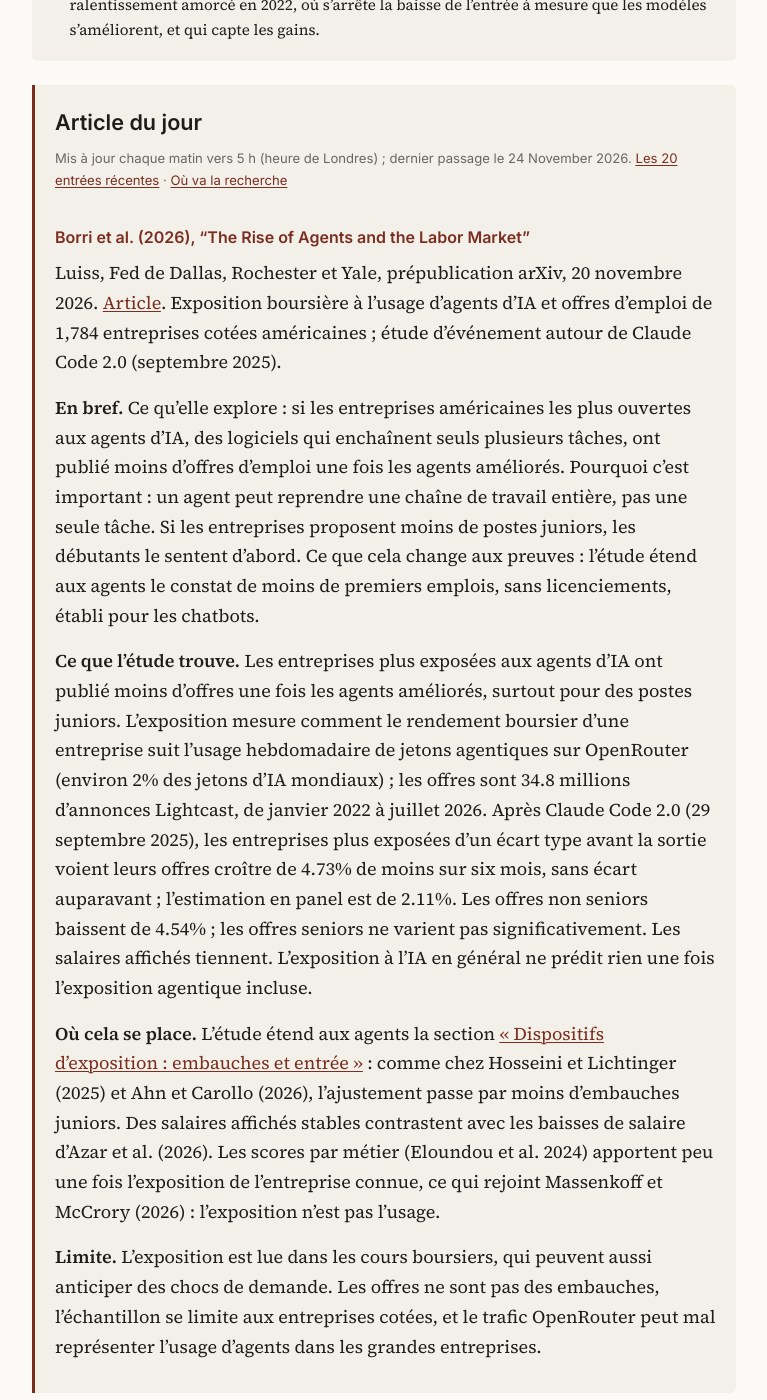
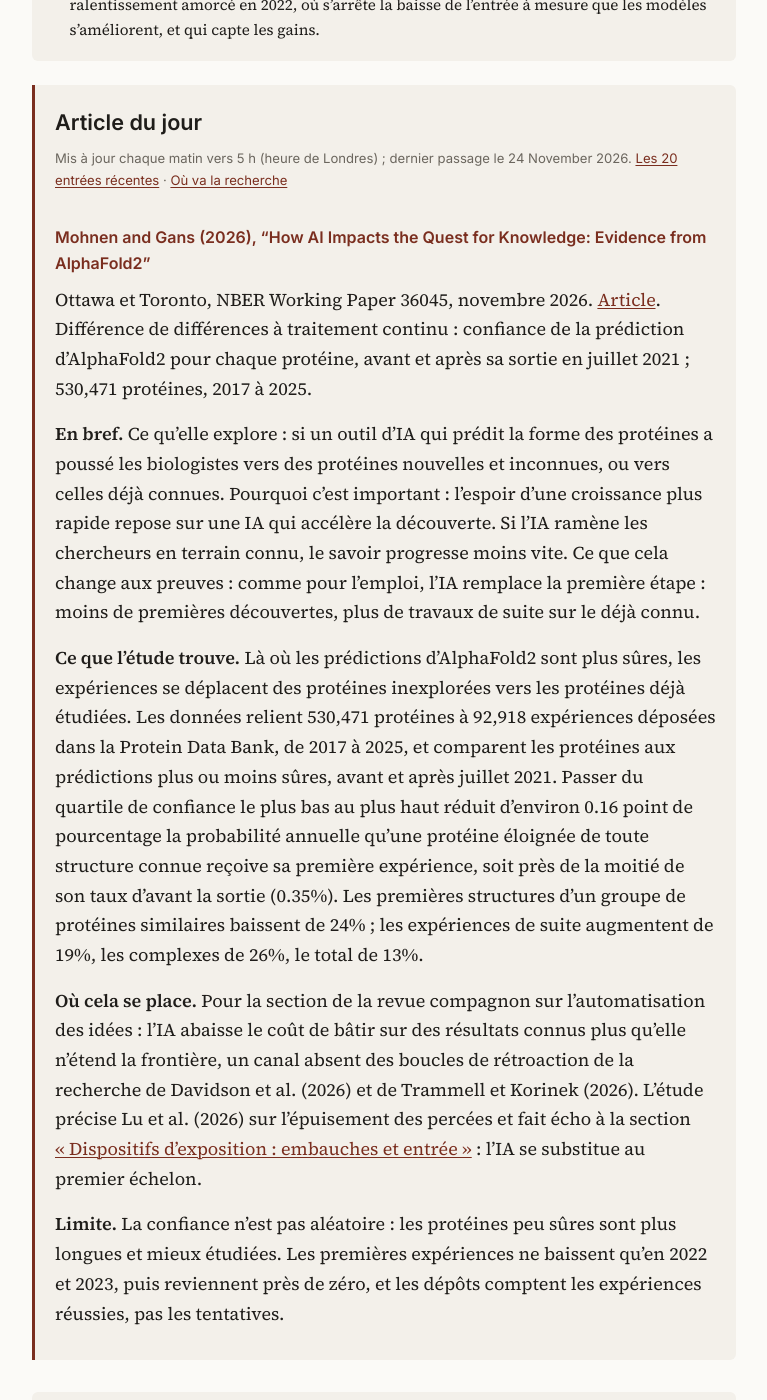
Before and after one commit to ajoly35/gen-ai-living-review, a Jekyll site: the page built from fr/index.md, in a window 1280 px wide and 1400 px high, scrolled down 1348 px. Shown: the whole window, without its empty margins (256-1023 px from the left). Built offline with Jekyll 4.4.1, drawn with Linux system fonts in a browser that asks for light colours; our own code applies the rules of GitHub Pages for plain Markdown files; some of the changed text lies outside the part shown.

Commit message:
Latest research: Mohnen and Gans (2026)
Co-Authored-By: Claude Opus 5.5 <noreply@anthropic.com>
Claude-Session: https://claude.ai/code/session_01G6bx5PQF5jraaa11y6tkyC

```diff
--- a/_includes/fr/latest.md
+++ b/_includes/fr/latest.md
@@ -1,4 +1,20 @@
 Nouveaux articles sur l'IA et les marchés du travail et sur l'IA et la croissance, du plus récent au plus ancien, chacun situé par rapport à la revue ci-dessous. Chaque chiffre est vérifié dans l'article lui-même.
+
+### Mohnen and Gans (2026), "How AI Impacts the Quest for Knowledge: Evidence from AlphaFold2" {#mohnen-and-gans-2026-how-ai-impacts-the-quest-for-knowledge-evidence-from-alphafold2}
+<!-- kind: paper -->
+
+Ottawa et Toronto, NBER Working Paper 36045, novembre 2026. [Article](https://www.nber.org/papers/w36045). Différence de différences à traitement continu : confiance de la prédiction d'AlphaFold2 pour chaque protéine, avant et après sa sortie en juillet 2021 ; 530,471 protéines, 2017 à 2025.
+
+**En bref.**
+Ce qu'elle explore : si un outil d'IA qui prédit la forme des protéines a poussé les biologistes vers des protéines nouvelles et inconnues, ou vers celles déjà connues.
+Pourquoi c'est important : l'espoir d'une croissance plus rapide repose sur une IA qui accélère la découverte. Si l'IA ramène les chercheurs en terrain connu, le savoir progresse moins vite.
+Ce que cela change aux preuves : comme pour l'emploi, l'IA remplace la première étape : moins de premières découvertes, plus de travaux de suite sur le déjà connu.
+
+**Ce que l'étude trouve.** Là où les prédictions d'AlphaFold2 sont plus sûres, les expériences se déplacent des protéines inexplorées vers les protéines déjà étudiées. Les données relient 530,471 protéines à 92,918 expériences déposées dans la Protein Data Bank, de 2017 à 2025, et comparent les protéines aux prédictions plus ou moins sûres, avant et après juillet 2021. Passer du quartile de confiance le plus bas au plus haut réduit d'environ 0.16 point de pourcentage la probabilité annuelle qu'une protéine éloignée de toute structure connue reçoive sa première expérience, soit près de la moitié de son taux d'avant la sortie (0.35%). Les premières structures d'un groupe de protéines similaires baissent de 24% ; les expériences de suite augmentent de 19%, les complexes de 26%, le total de 13%.
+
+**Où cela se place.** Pour la section de la revue compagnon sur l'automatisation des idées : l'IA abaisse le coût de bâtir sur des résultats connus plus qu'elle n'étend la frontière, un canal absent des boucles de rétroaction de la recherche de Davidson et al. (2026) et de Trammell et Korinek (2026). L'étude précise Lu et al. (2026) sur l'épuisement des percées et fait écho à la section [« Dispositifs d’exposition : embauches et entrée »](#exposure-designs-hiring-and-entry) : l'IA se substitue au premier échelon.
+
+**Limite.** La confiance n'est pas aléatoire : les protéines peu sûres sont plus longues et mieux étudiées. Les premières expériences ne baissent qu'en 2022 et 2023, puis reviennent près de zéro, et les dépôts comptent les expériences réussies, pas les tentatives.
 
 ### Borri et al. (2026), "The Rise of Agents and the Labor Market" {#borri-et-al-2026-the-rise-of-agents-and-the-labor-market}
 <!-- kind: paper -->
@@ -303,19 +319,3 @@ Ce que cela change aux preuves : elle se situe du côté prudent des prévision
 **Où cela se place.** L'étude ajoute une limite du côté de la demande à la section de la revue compagnon sur l'automatisation des biens et services : au-delà des maillons faibles (Aghion, Jones et Jones 2019 ; Jones et Tonetti 2026), la croissance peut caler quand l'innovation est financée par la consommation. Elle projette bien moins que Korinek et al. (2026), car la recherche répond aux rentes. La baisse des salaires implique un $$\sigma_o$$ élevé ([Principales régularités](#main-patterns)). Subventionner la recherche compense le manque à gagner ; redistribuer ne le fait pas.
 
 **Limite.** Le rythme d'arrivée de l'IA est déduit d'estimations de productivité de 0.06 à 1.5 point par an ; selon les valeurs testées, le manque à gagner va de 0.02 à 1.83 point. Le résultat repose sur des rentes tirées uniquement des consommateurs.
-
-### Conlon and Schwardmann (2026), "Creative destruction: Human-AI competition in an experimental market" {#conlon-and-schwardmann-2026-creative-destruction-human-ai-competition-in-an-experimental-market}
-<!-- kind: paper -->
-
-Ohio State University et Carnegie Mellon University, prépublication arXiv, 12 octobre 2026. [Article](https://arxiv.org/abs/2610.18921). Trois expériences en ligne préenregistrées, avec des choix rémunérés ; l'identité du concepteur de chaque jeu est révélée à des acheteurs tirés au sort. Un marché de laboratoire, pas des données du marché du travail.
-
-**En bref.**
-Ce qu'elle explore : si des personnes qui pilotent un outil de programmation par IA conçoivent de meilleurs jeux que l'IA seule, et si les acheteurs paient plus pour des jeux faits par des humains.
-Pourquoi c'est important : deux espoirs pour garder les humains dans la production sont le goût humain et la préférence des acheteurs pour le travail humain. L'étude teste les deux.
-Ce que cela change aux preuves : elle ajoute le côté des acheteurs aux études sur l'IA et le travail créatif. Aucun des deux espoirs ne se vérifie ici.
-
-**Ce que l'étude trouve.** Les jeux conçus par une IA seule se vendent plus cher que ceux conçus par des personnes qui pilotent le même agent de programmation, et dire aux acheteurs qui a conçu un jeu ne change rien. Parmi 296 participants américains, à la fois concepteurs et acheteurs, les acheteurs paient en moyenne &#36;0.47 pour jouer à un jeu conçu par l'IA, contre &#36;0.37 pour un jeu conçu par un humain, un écart de 0.31 écart-type. Auprès de 549 autres acheteurs, les jeux de 180 professionnels de la création obtiennent 0.16 écart-type de moins que ceux de l'IA. Les concepteurs pensaient battre l'IA de 9 à 17 cents. Révéler le concepteur ne modifie pas la prime de l'IA : 6.8 cents à l'aveugle, contre 6.0 cents avec l'information.
-
-**Où cela se place.** L'étude teste le canal des nouvelles tâches d'Acemoglu et al. (2026) (section [« Organisation : qui décide de l’usage de l’IA »](#organisation-who-decides-how-ai-is-used)) : piloter l'IA ne donne aux humains aucun avantage de goût, et la mention « fait par un humain » ne crée aucune demande, ce qui suggère un $$\sigma_o$$ élevé dans la conception créative ([Principales régularités](#main-patterns)). Les concepteurs étaient fiers de leur travail, une perte que le PIB n'enregistre pas, thème d'Imas et Moll (2026) (revue compagnon).
-
-**Limite.** La conception a duré quelques minutes, les prix se comptaient en cents et chaque partie environ une minute. L'IA n'avait qu'une consigne, sans test, ce qui sous-estime plutôt son avantage.
--- a/_includes/references-latest.md
+++ b/_includes/references-latest.md
@@ -15,8 +15,6 @@ Chin, Caroline, Shagun Kala, Nadav Kunievsky, Teng Liu, Alex Martin Richmond, an
 Chow, Kevin, Sophia Deng, Bowen He, Hanyi Min, Qiaosi Wang, Koustuv Saha, and Vedant Das Swain. 2026. *AI-Induced Social Erosion: Using LLMs for Work Tasks Reduces Help-Seeking Intentions Towards Colleagues*. arXiv:2611.25269. [Link](https://arxiv.org/abs/2611.25269).
 
 Cline, Alexander, and Barış Kaymak. 2026. *Job Finding and Unemployment in the Age of AI*. Economic Commentary 2026-26. Federal Reserve Bank of Cleveland. [Link](https://doi.org/10.26509/frbc-ec-202626).
-
-Conlon, John J., and Peter Schwardmann. 2026. *Creative Destruction: Human-AI Competition in an Experimental Market*. arXiv:2610.18921. [Link](https://arxiv.org/abs/2610.18921).
 
 Diener, Moritz, Daniel Hendriks, Philipp Spitzer, Gerhard Satzger, Joshua Holstein, and Wei Sun. 2026. *Today’s Work, Tomorrow’s Workforce: Incentivizing Learning in AI-Assisted Work*. arXiv:2611.06346. [Link](https://arxiv.org/abs/2611.06346).
 
@@ -40,6 +38,8 @@ Major, Mike. 2026. *Monitoring Early Effects of AI on the Labour Market*. RBA In
 
 Mehdi, Tahsin, and Marc Frenette. 2026. *Hiring and Job Separation Rates in the Era of Generative Artificial Intelligence: Early Evidence*. Economic and Social Reports, Catalogue no. 36-28-0001. Statistics Canada, 28 October. [Link](https://www150.statcan.gc.ca/n1/pub/36-28-0001/2026010/article/00003-eng.htm).
 
+Mohnen, Myra, and Joshua S. Gans. 2026. *How AI Impacts the Quest for Knowledge: Evidence from AlphaFold2*. Working Paper No. 36045. NBER. [Link](https://www.nber.org/papers/w36045).
+
 Rungcharoenkitkul, Phurichai. 2026. *Transformative AI and Demand Bottlenecks*. BIS Working Papers No. 1381. Bank for International Settlements. [Link](https://www.bis.org/publications/working-paper-1381-transformative-ai-and-demand-bottlenecks).
 
 Soda, Giuseppe, Alessandro Iorio, and Leonardo Rizzo. 2026. *The Effects of Generative AI on Collaboration and Social Networks Among Knowledge Workers*. arXiv:2610.32461. [Link](https://arxiv.org/abs/2610.32461).
--- a/briefs/concepts.yml
+++ b/briefs/concepts.yml
@@ -63,6 +63,7 @@
 - key: retraining
   title: "Can a worker displaced by AI retrain into something better?"
   paper: "Hyman, Lahey, Ni and Pilossoph (2025)"
+  last: 2026-11-24
 - key: college-premium
   title: "Is a degree worth less in the age of AI?"
   paper: "Azar et al. (2026); Levy Yeyati, Judzik and Barbiero (2026)"
```
Also changed, not shown: _includes/latest.md (+16 -16 lines), briefs/2026-11-24.md (added, +58 -0 lines), briefs/fr/2026-11-24.md (added, +58 -0 lines).
